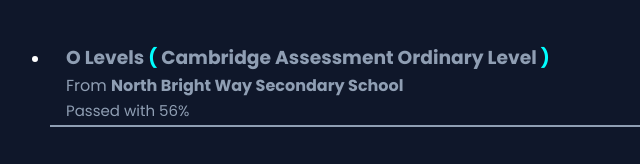
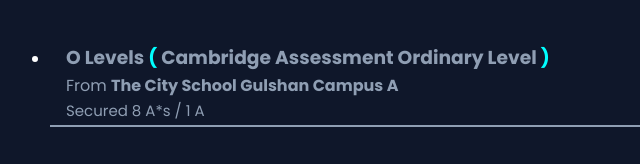
Before and after one commit to DaniyalFaraz2003/DaniyalFaraz2003.github.io, a plain HTML site: page index.html in a window 1280 px wide. Shown: the part 2057-2221 px from the top of the page, 14-654 px from the left. Drawn offline with nearby package versions, Linux system fonts and the light colour scheme; a script that the page names is missing; a web font is replaced by a local one.

Commit message:
more consistency

```diff
--- a/index.html
+++ b/index.html
@@ -267,9 +267,9 @@
               <h3>O Levels
                 <span class="diff-color">(</span> Cambridge Assessment Ordinary Level <span class="diff-color">)</span>
               </h3>
-              <p>From <b>North Bright Way Secondary School</b></p>
+              <p>From <b>The City School Gulshan Campus A</b></p>
               <div class="result-div">
-                <p>Passed with 56% </p>
+                <p>Secured 8 A*s / 1 A </p>
               <div class="date">2020-September-20 TO 2022-March-13</div>
               </div>
             </div>
```
